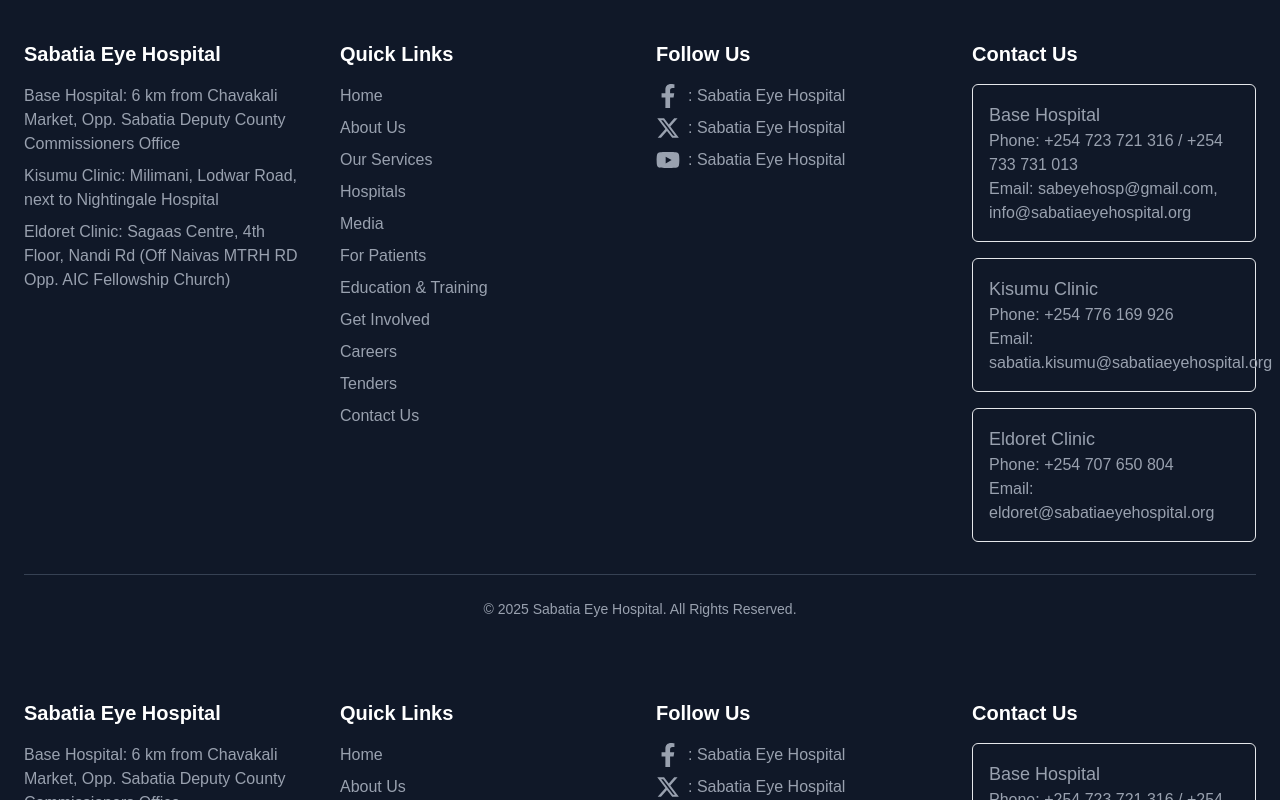
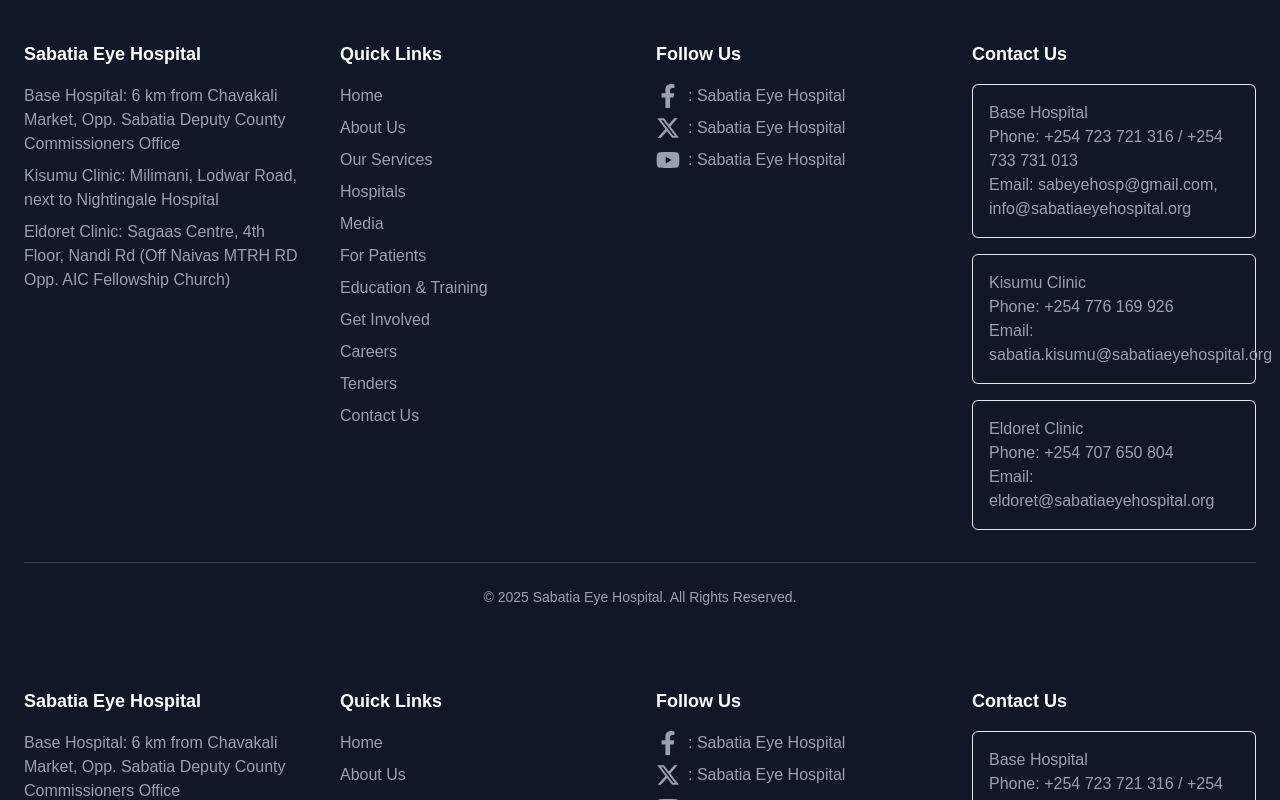
Before and after one commit to Kodder-Kod/popw, a Next.js app: page /componets/footer in a window 1280 px wide. Shown: the top 800 px of the page. Built offline with nearby package versions, Linux system fonts and the light colour scheme.

Commit message:
first commit

```diff
--- a/app/componets/footer/page.js
+++ b/app/componets/footer/page.js
@@ -86,15 +86,15 @@
           {footerSections.map((section, index) => (
             <div key={index}>
               {/* Section title */}
-              <h3 className="text-xl font-semibold mb-4">{section.title}</h3>
+              <h3 className="text-lg font-semibold mb-4">{section.title}</h3>
 
               {/* List of items in the section */}
               <ul className="text-gray-400 space-y-2">
                 {section.items.map((item, i) => (
-                  <li key={i} className="hover:text-gray-200">
+                  <li key={i} className="hover:text-gray-200 ">
                     {/* Check if the section has links and if the current item has a link */}
                     {section.links && section.links[i] ? (
-                      <a href={section.links[i]} className="hover:text-white">
+                      <a href={section.links[i]} className="hover:text-white text-md">
                         {item}
                       </a>
                     ) : (
@@ -110,7 +110,7 @@
                   {/* Facebook link */}
                   <a
                     href="https://www.facebook.com/sabatiaeyehospital"
-                    className="text-gray-400 hover:text-white flex items-center space-x-2"
+                    className="text-md text-gray-400 hover:text-white flex items-center space-x-2"
                   >
                     <FaFacebookF className="text-2xl" />
                     <span>: Sabatia Eye Hospital</span>
@@ -118,7 +118,7 @@
                   {/* Twitter link */}
                   <a
                     href="https://x.com/SabatiaEye"
-                    className="text-gray-400 hover:text-white flex items-center space-x-2"
+                    className="text-md text-gray-400 hover:text-white flex items-center space-x-2"
                   >
                     <FaXTwitter className="text-2xl" />
                     <span>: Sabatia Eye Hospital</span>
@@ -126,7 +126,7 @@
                   {/* YouTube link */}
                   <a
                     href="https://www.youtube.com/@sabatiaeyehospital8524"
-                    className="text-gray-400 hover:text-white flex items-center space-x-2"
+                    className="text-md text-gray-400 hover:text-white flex items-center space-x-2"
                   >
                     <FaYoutube className="text-2xl" />
                     <span>: Sabatia Eye Hospital</span>
@@ -136,22 +136,22 @@
 
               {/* Conditional rendering for the "Contact Us" section */}
               {section.title === "Contact Us" && (
-                <div className="space-y-4 mt-4 text-gray-400">
+                <div className="space-y-4 mt-4 text-gray-400 text-md">
                   {/* Base Hospital contact information */}
-                  <div className="p-4 rounded-md border border-gray-200">
-                    <h4 className="text-lg">Base Hospital</h4>
+                  <div className="p-4 rounded-md border border-gray-200 ">
+                    <h4 className="text-md">Base Hospital</h4>
                     <p>Phone: +254 723 721 316 / +254 733 731 013</p>
                     <p>Email: sabeyehosp@gmail.com, info@sabatiaeyehospital.org</p>
                   </div>
                   {/* Kisumu Clinic contact information */}
                   <div className="p-4 rounded-md border border-gray-200">
-                    <h4 className="text-lg">Kisumu Clinic</h4>
+                    <h4 className="text-md">Kisumu Clinic</h4>
                     <p>Phone: +254 776 169 926</p>
                     <p>Email: sabatia.kisumu@sabatiaeyehospital.org</p>
                   </div>
                   {/* Eldoret Clinic contact information */}
                   <div className="p-4 rounded-md border border-gray-200">
-                    <h4 className="text-lg">Eldoret Clinic</h4>
+                    <h4 className="text-md">Eldoret Clinic</h4>
                     <p>Phone: +254 707 650 804</p>
                     <p>Email: eldoret@sabatiaeyehospital.org</p>
                   </div>
```
